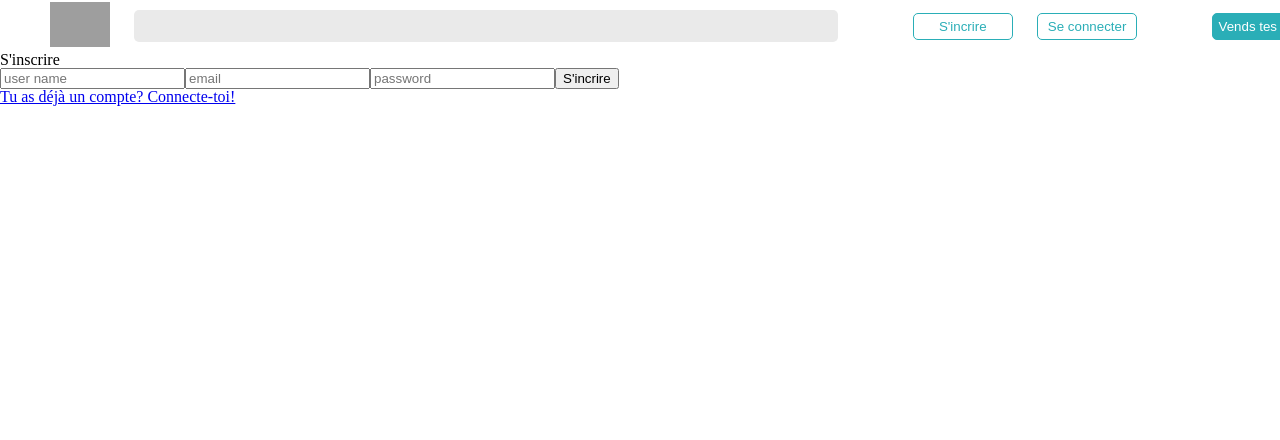
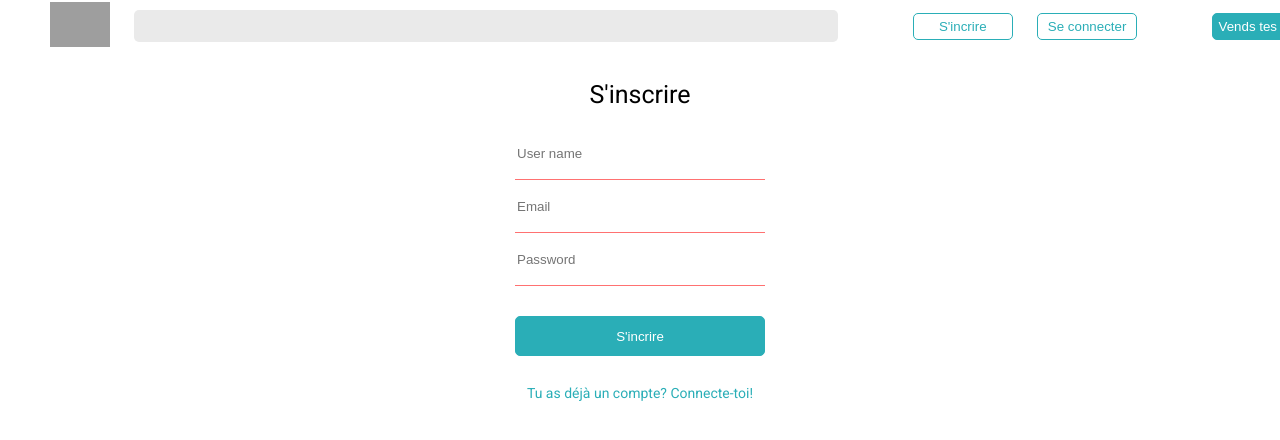
Before and after one commit to LeaCastanet/vinted-frontEnd, a React (Create React App) app: page /signup in a window 1280 px wide. Shown: the top 440 px of the page. Built offline with nearby package versions, Linux system fonts and the light colour scheme; grey boxes are pictures that could not be loaded.

Commit message:
ajout css

```diff
--- a/public/index.html
+++ b/public/index.html
@@ -10,6 +10,12 @@
       content="Web site created using create-react-app"
     />
     <link rel="apple-touch-icon" href="%PUBLIC_URL%/logo192.png" />
+    <link rel="preconnect" href="https://fonts.googleapis.com" />
+    <link rel="preconnect" href="https://fonts.gstatic.com" crossorigin />
+    <link
+      href="https://fonts.googleapis.com/css2?family=Roboto:wght@400;700&display=swap"
+      rel="stylesheet"
+    />
     <!--
       manifest.json provides metadata used when your web app is installed on a
       user's mobile device or desktop. See https://developers.google.com/web/fundamentals/web-app-manifest/
--- a/src/App.css
+++ b/src/App.css
@@ -2,6 +2,7 @@ body {
   background-color: white;
   width: 100vw;
   margin: 0 auto;
+  font-family: "Roboto", sans-serif;
 }
 
 .header {
@@ -116,13 +117,14 @@ body {
 
 .homeOffer img {
   height: 300px;
-  width: 200px;
+  width: 250px;
   object-fit: cover;
 }
 
 .avatarEtUsername {
   display: flex;
   color: #c9c9c9;
+  margin-bottom: 7px;
 }
 
 .imgAvatar {
@@ -159,9 +161,29 @@ body {
   width: 400px;
 }
 
+::-webkit-scrollbar {
+  width: 0;
+  height: 0;
+}
+
+.containerOfferImg {
+  display: flex;
+  flex: wrap;
+  overflow: hidden;
+  overflow-x: scroll;
+  height: 580px;
+  width: 400px;
+}
+
+.offerImgs {
+  display: flex;
+  flex: wrap;
+}
+
 .offerImg {
   height: 100%;
   width: 400px;
+  object-fit: cover;
 }
 
 .price {
@@ -172,6 +194,7 @@ body {
 .containerOfferDescription {
   padding-bottom: 50px;
   border-bottom: solid 1px rgb(228, 228, 228);
+  flex: 1;
 }
 
 .offerDescription {
@@ -212,3 +235,57 @@ body {
   display: flex;
   justify-content: center;
 }
+
+.containerSignup {
+  display: flex;
+  flex-direction: column;
+  justify-content: center;
+  align-items: center;
+  padding: 30px;
+}
+
+.containerLogin {
+  display: flex;
+  flex-direction: column;
+  justify-content: center;
+  align-items: center;
+  padding: 30px;
+}
+
+.containerForm {
+  display: flex;
+  flex-direction: column;
+  width: 250px;
+}
+
+.textSignupLogin {
+  font-size: 25px;
+  margin-bottom: 20px;
+}
+
+.inputSignupLogin {
+  background-color: white;
+  border: none;
+  border-bottom: solid rgb(255, 113, 113) 1px;
+  height: 50px;
+}
+
+.buttonSignupLogin {
+  margin-top: 30px;
+  margin-bottom: 30px;
+  background-color: #2aaeb7;
+  border: #2aaeb7 solid 1px;
+  border-radius: 5px;
+  color: white;
+  height: 40px;
+  cursor: pointer;
+}
+
+.bottomTextSignupLogin {
+  color: #2aaeb7;
+  font-size: 14px;
+}
+
+a {
+  text-decoration: none;
+}
--- a/src/components/HomeOffers.js
+++ b/src/components/HomeOffers.js
@@ -11,11 +11,9 @@ const HomeOffers = ({ data }) => {
             <div className="avatarEtUsername">
               <p className="avatar">avatar</p>
 
-              {/* {offer.owner.account.avatar ? (
+              {/* {offer.owner ? (
                 <img src={offer.owner.account.avatar.url}></img>
-              ) : (
-                ""
-              )} */}
+              ) : ""} */}
 
               <div>{offer.owner ? offer.owner.account.username : ""}</div>
             </div>
--- a/src/components/LoginForm.js
+++ b/src/components/LoginForm.js
@@ -14,8 +14,10 @@ const LoginForm = ({
   const navigate = useNavigate();
 
   return (
-    <div className="login">
+    <div className="containerLogin">
+      <p className="textSignupLogin">Se connecter</p>
       <form
+        className="containerForm"
         onSubmit={(event) => {
           event.preventDefault();
           const data = {
@@ -38,8 +40,8 @@ const LoginForm = ({
           navigate("/");
         }}
       >
-        <p>Se connecter</p>
         <input
+          className="inputSignupLogin"
           placeholder="email"
           type="text"
           value={email}
@@ -48,6 +50,7 @@ const LoginForm = ({
           }}
         ></input>
         <input
+          className="inputSignupLogin"
           placeholder="password"
           type="password"
           value={password}
@@ -55,10 +58,16 @@ const LoginForm = ({
             setPassword(event.target.value);
           }}
         ></input>
-        <input type="submit" value="Se connecter"></input>
+        <input
+          className="buttonSignupLogin"
+          type="submit"
+          value="Se connecter"
+        ></input>
       </form>
       <Link to="/signup">
-        <p>Pas encore de compte? Inscris-toi!</p>
+        <p className="bottomTextSignupLogin">
+          Pas encore de compte? Inscris-toi!
+        </p>
       </Link>
     </div>
   );
--- a/src/components/OfferInfo.js
+++ b/src/components/OfferInfo.js
@@ -1,16 +1,20 @@
-import { Link } from "react-router-dom";
-
 const OfferInfo = ({ data, setData, id }) => {
   return (
     <div className="offerBody">
       <div className="offerInfo">
-        {data.product_pictures.map((images) => {
-          return (
-            <div className="container.OfferImg">
-              <img className="offerImg" key={images.id} src={images.url}></img>
-            </div>
-          );
-        })}
+        <div className="containerOfferImg">
+          {data.product_pictures.map((images) => {
+            return (
+              <div className="offerImgs">
+                <img
+                  className="offerImg"
+                  key={images.id}
+                  src={images.url}
+                ></img>
+              </div>
+            );
+          })}
+        </div>
 
         <div className="infoOffer">
           <p className="price">{data.product_price} €</p>
--- a/src/components/SignupForm.js
+++ b/src/components/SignupForm.js
@@ -15,9 +15,11 @@ const SignupForm = ({
 }) => {
   const navigate = useNavigate();
   return (
-    <div>
-      <p>S'inscrire</p>
+    <div className="containerSignup">
+      <p className="textSignupLogin">S'inscrire</p>
+
       <form
+        className="containerForm"
         onSubmit={(event) => {
           event.preventDefault();
           const data = {
@@ -41,7 +43,8 @@ const SignupForm = ({
         }}
       >
         <input
-          placeholder="user name"
+          className="inputSignupLogin"
+          placeholder="User name"
           type="text"
           value={userName}
           onChange={(event) => {
@@ -49,7 +52,8 @@ const SignupForm = ({
           }}
         ></input>
         <input
-          placeholder="email"
+          className="inputSignupLogin"
+          placeholder="Email"
           type="text"
           value={email}
           onChange={(event) => {
@@ -57,17 +61,25 @@ const SignupForm = ({
           }}
         ></input>
         <input
-          placeholder="password"
+          className="inputSignupLogin"
+          placeholder="Password"
           type="password"
           value={password}
           onChange={(event) => {
             setPassword(event.target.value);
           }}
         ></input>
-        <input type="submit" value="S'incrire"></input>
+        <input
+          className="buttonSignupLogin"
+          type="submit"
+          value="S'incrire"
+        ></input>
       </form>
+
       <Link to="/signup">
-        <p>Tu as déjà un compte? Connecte-toi!</p>
+        <p className="bottomTextSignupLogin">
+          Tu as déjà un compte? Connecte-toi!
+        </p>
       </Link>
     </div>
   );
```
